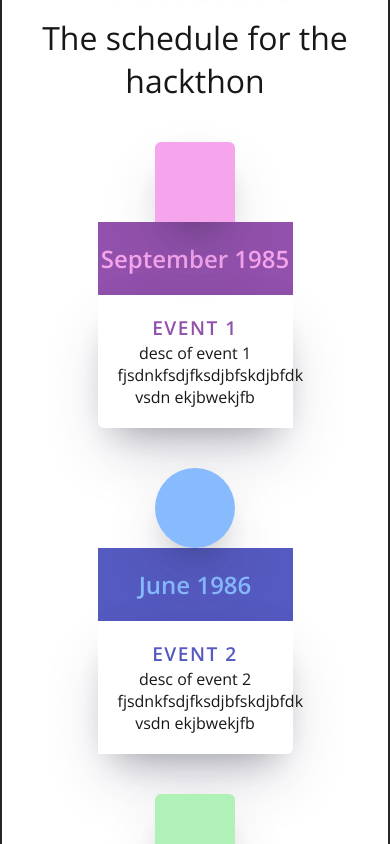
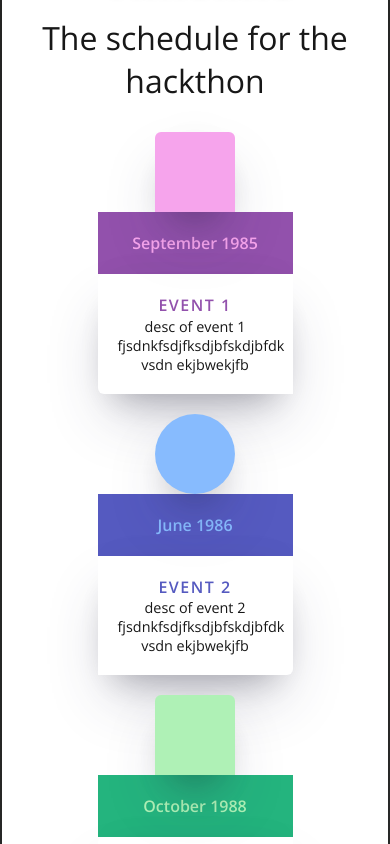
Before and after one commit to The-Coder-Kishor/felicity_hackathon, a Next.js app: page / in a window 390 px wide. Shown: the part 4220-5064 px from the top of the page. Built offline with nearby package versions, Linux system fonts and the light colour scheme; a web font is replaced by a local one.

Commit message:
Adjusted Sizes of timeline and social icons

```diff
--- a/src/app/page.module.css
+++ b/src/app/page.module.css
@@ -669,6 +669,30 @@ html {
     border-radius: 6px 6px 0 0;
     margin: 0;
   }
+
+  .timeline__event {
+    margin: 10px 0;
+    /* Decrease overall space */
+  }
+
+  .timeline__event__content {
+    font-size: 0.9rem;
+    /* Make text smaller */
+  }
+
+  .timeline__event__title {
+    font-size: 1rem;
+  }
+
+  .timeline__event__date {
+    font-size: 1rem;
+  }
+
+  .timeline__event__icon {
+    width: 30px;
+    height: 30px;
+    padding: 15px;
+  }
 }
 
 /* Previous styles remain the same until the Event Icon section */
@@ -890,8 +914,8 @@ html {
   }
 
   .iconContainer {
-    width: 3rem;
-    height: 3rem;
+    width: 2rem;
+    height: 2rem;
   }
 
   .username {
```
